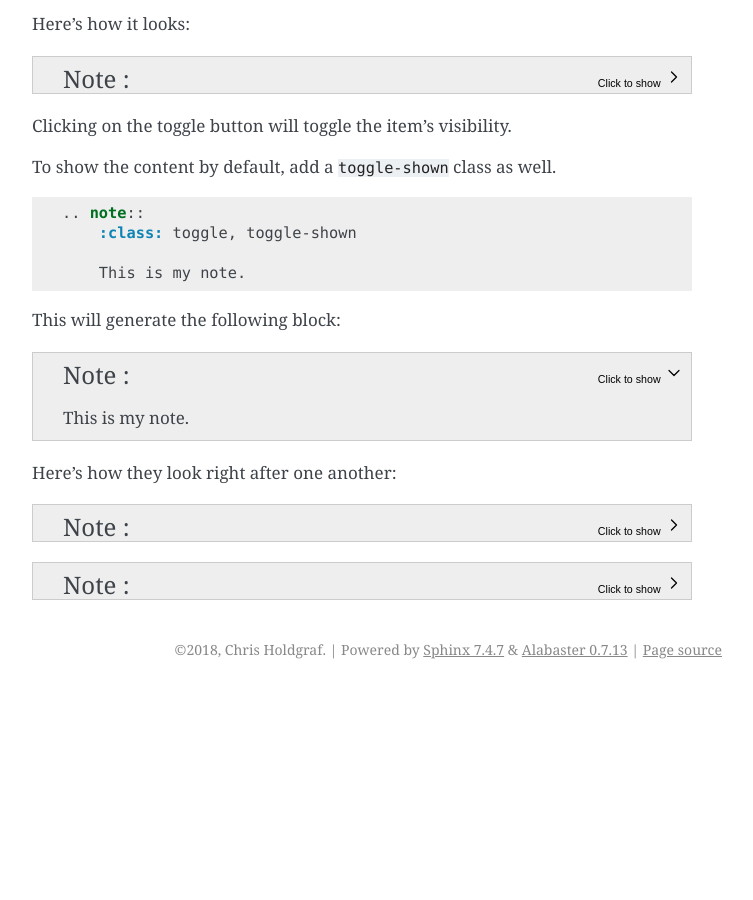
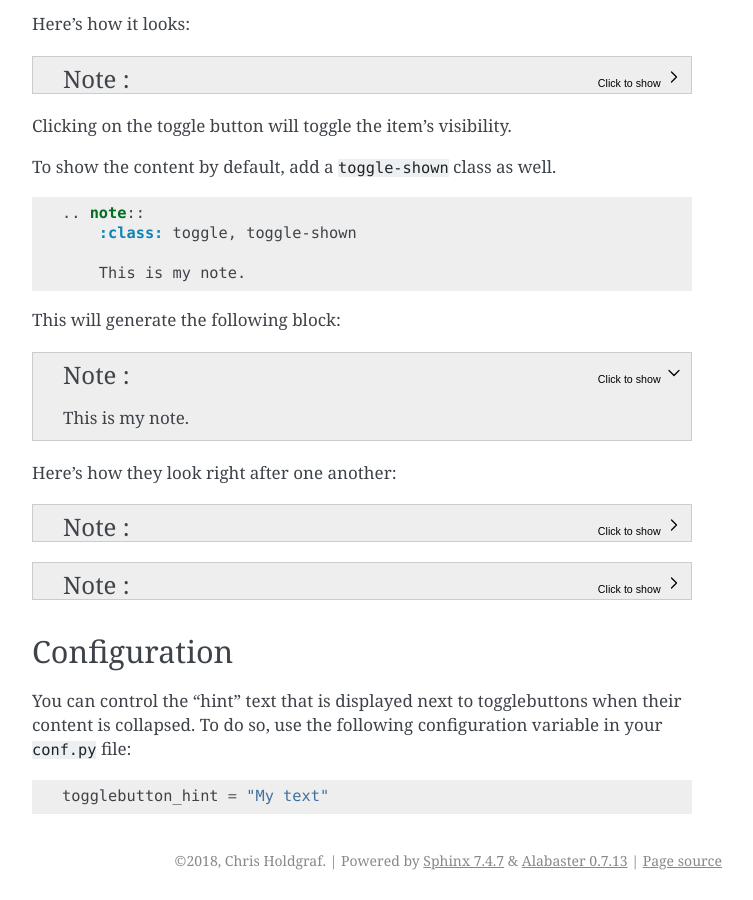
Before and after one commit to executablebooks/sphinx-togglebutton, a Sphinx documentation site: the page built from docs/index.rst, in a window 1280 px wide and 900 px high, scrolled down 2038 px. Shown: the whole window, without its empty margins (388-1141 px from the left). Built offline with Sphinx 7.4.7, drawn with Linux system fonts in a browser that asks for light colours; before the commit the page ends 2727 px from its top, so only the background shows below that.

Commit message:
configurable toggle text

```diff
--- a/docs/index.rst
+++ b/docs/index.rst
@@ -162,3 +162,15 @@
     :class: toggle
 
     This is my second.
+
+
+Configuration
+=============
+
+You can control the "hint" text that is displayed next to togglebuttons when
+their content is collapsed. To do so, use the following configuration variable
+in your ``conf.py`` file:
+
+.. code-block:: python
+
+    togglebutton_hint = "My text"
--- a/setup.py
+++ b/setup.py
@@ -24,7 +24,7 @@
     license="MIT License",
     packages=find_packages(),
     package_data={
-        "sphinx_togglebutton": ["_static/togglebutton.css", "_static/togglebutton.js"]
+        "sphinx_togglebutton": ["_static/togglebutton.css_t", "_static/togglebutton.js"]
     },
     install_requires=["setuptools", "wheel", "sphinx", "docutils"],
     extras_require={"sphinx": ["myst_nb"]},
--- a/sphinx_togglebutton/_static/togglebutton.css
+++ b/sphinx_togglebutton/_static/togglebutton.css_t
@@ -52,7 +52,7 @@
 }
 
 button.toggle-button.toggle-button-hidden:before {
-    content: "Click to show";
+    content: "{{ togglebutton_hint }}";
     position: absolute;
     left: -6.5em;
     bottom: .4em;
```
Also changed, not shown: sphinx_togglebutton/__init__.py (+7 -0 lines).
